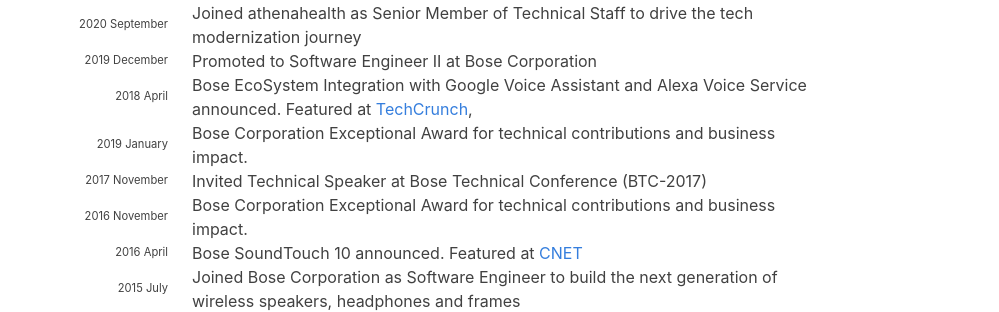
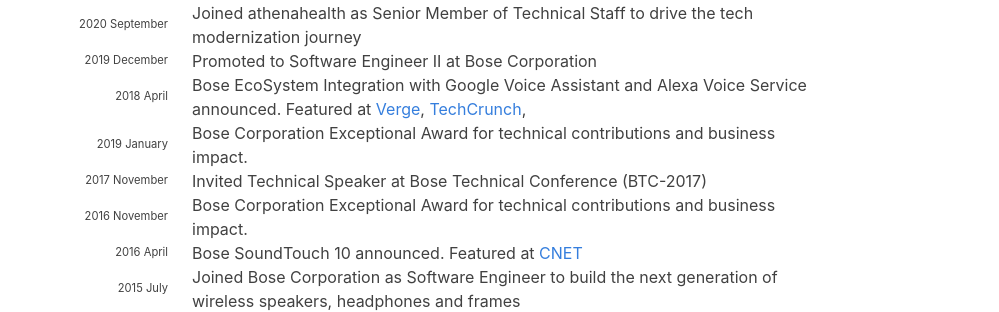
Before and after one commit to hariharanragothaman/hariharanragothaman.github.io, a Jekyll site: the page built from index.md, in a window 1280 px wide and 900 px high, scrolled down 1204 px. Shown: the part 161-473 px from the top of the window, without its empty margins (140-1139 px from the left). Built offline with Jekyll 4.4.1, drawn with Linux system fonts in a browser that asks for light colours; nearby versions of some CDN libraries; some web fonts are replaced.

Commit message:
Polishes and Updates

```diff
--- a/_data/news.yaml
+++ b/_data/news.yaml
@@ -68,7 +68,7 @@
 
 - year: 2018
   year-extra: April
-  description: Bose EcoSystem Integration with Google Voice Assistant and Alexa Voice Service announced. Featured at <a href="https://techcrunch.com/2017/09/21/bose-debuts-new-google-assistant-optimized-noise-cancelling-headphones/">TechCrunch</a>,
+  description: Bose EcoSystem Integration with Google Voice Assistant and Alexa Voice Service announced. Featured at <a href="https://www.theverge.com/2019/7/19/20700627/bose-noise-cancelling-headphones-700-redesigned-microphones-review/">Verge</a>, <a href="https://techcrunch.com/2017/09/21/bose-debuts-new-google-assistant-optimized-noise-cancelling-headphones/">TechCrunch</a>,
 
 
 - year: 2019
```
